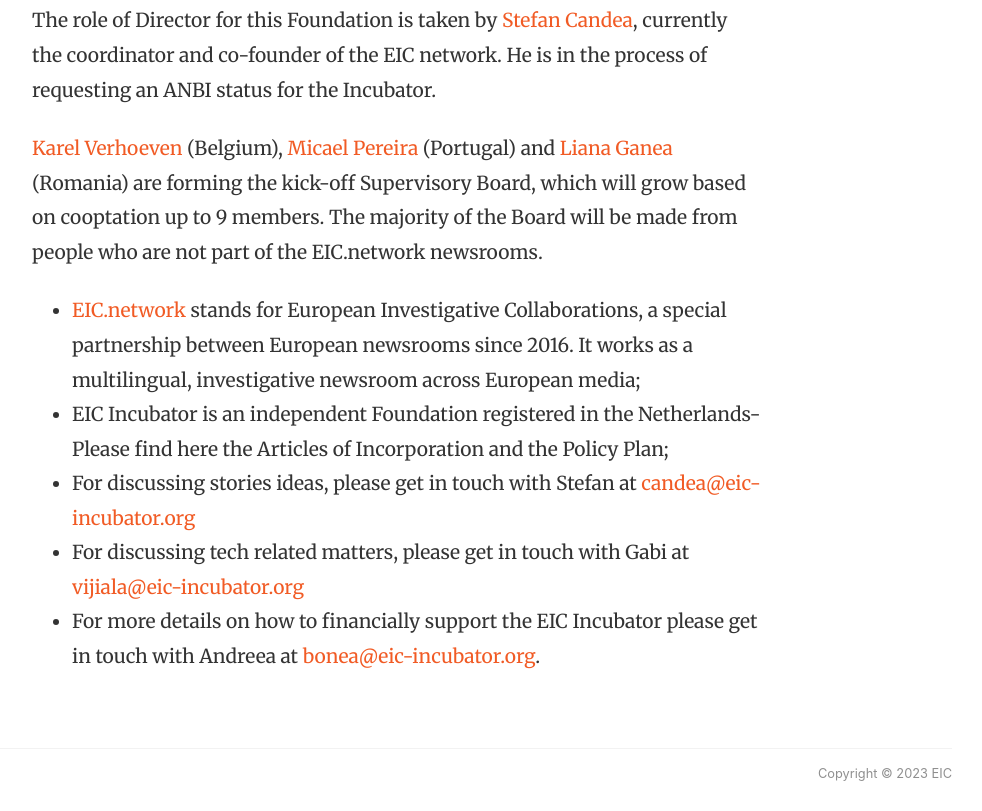
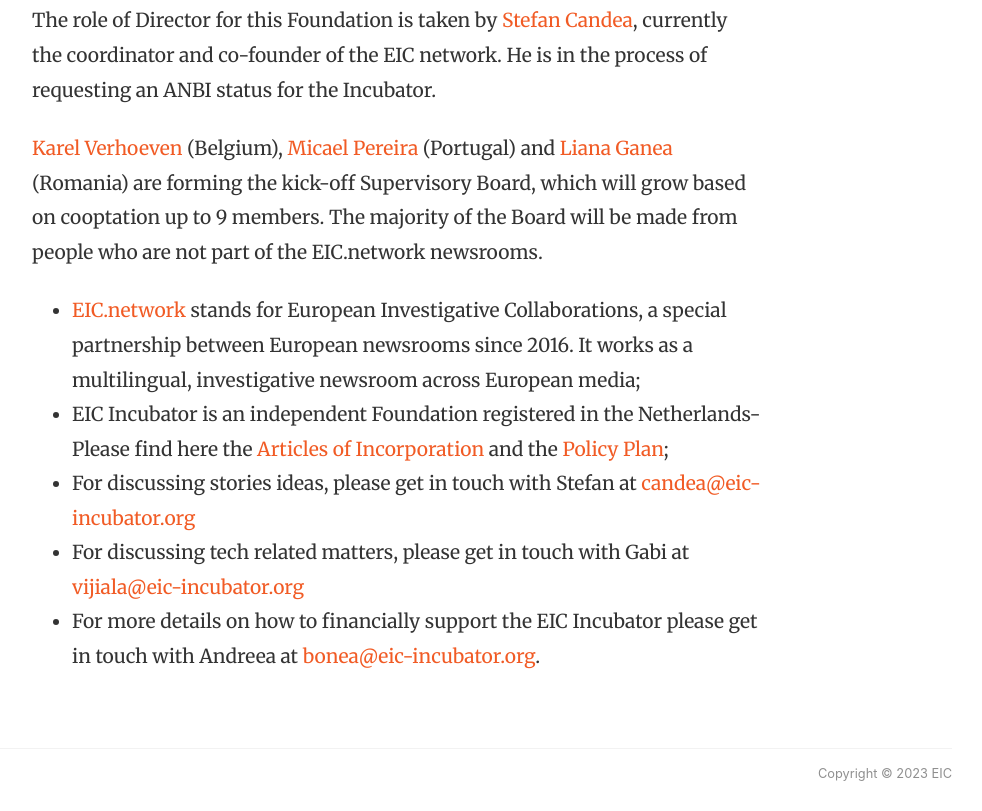
Before and after one commit to eic-network/eic-incubator.org, a plain HTML site: page index.html in a window 1280 px wide. Shown: the part 1408-2219 px from the top of the page, without its empty margins (243-1225 px from the left). Drawn offline with Linux system fonts and the light colour scheme; a script that the page names is missing.

Commit message:
Add documents

```diff
--- a/index.html
+++ b/index.html
@@ -116,7 +116,7 @@ The role of Director for this Foundation is taken by <a href="https://ro.linkedi
                 <li>
                   <a href="http://www.eic.network">EIC.network</a> stands for European Investigative Collaborations, a special partnership between European newsrooms since 2016. It works as a multilingual, investigative newsroom across European media;
                 </li><li>
-EIC Incubator is an independent Foundation registered in the Netherlands- Please find here the Articles of Incorporation and the Policy Plan;
+EIC Incubator is an independent Foundation registered in the Netherlands- Please find here the <a href="./assets/pdf/Incubator EIC - Incorporation Deed.pdf">Articles of Incorporation</a> and the <a href="./assets/pdf/EIC Incubator - Policy Plan.pdf">Policy Plan</a>;
                 </li><li>
 For discussing stories ideas, please get in touch with Stefan at <a href="mailto:candea@eic-incubator.org">candea@eic-incubator.org</a>
                 </li><li>
```
Also changed, not shown: 2 other files.
